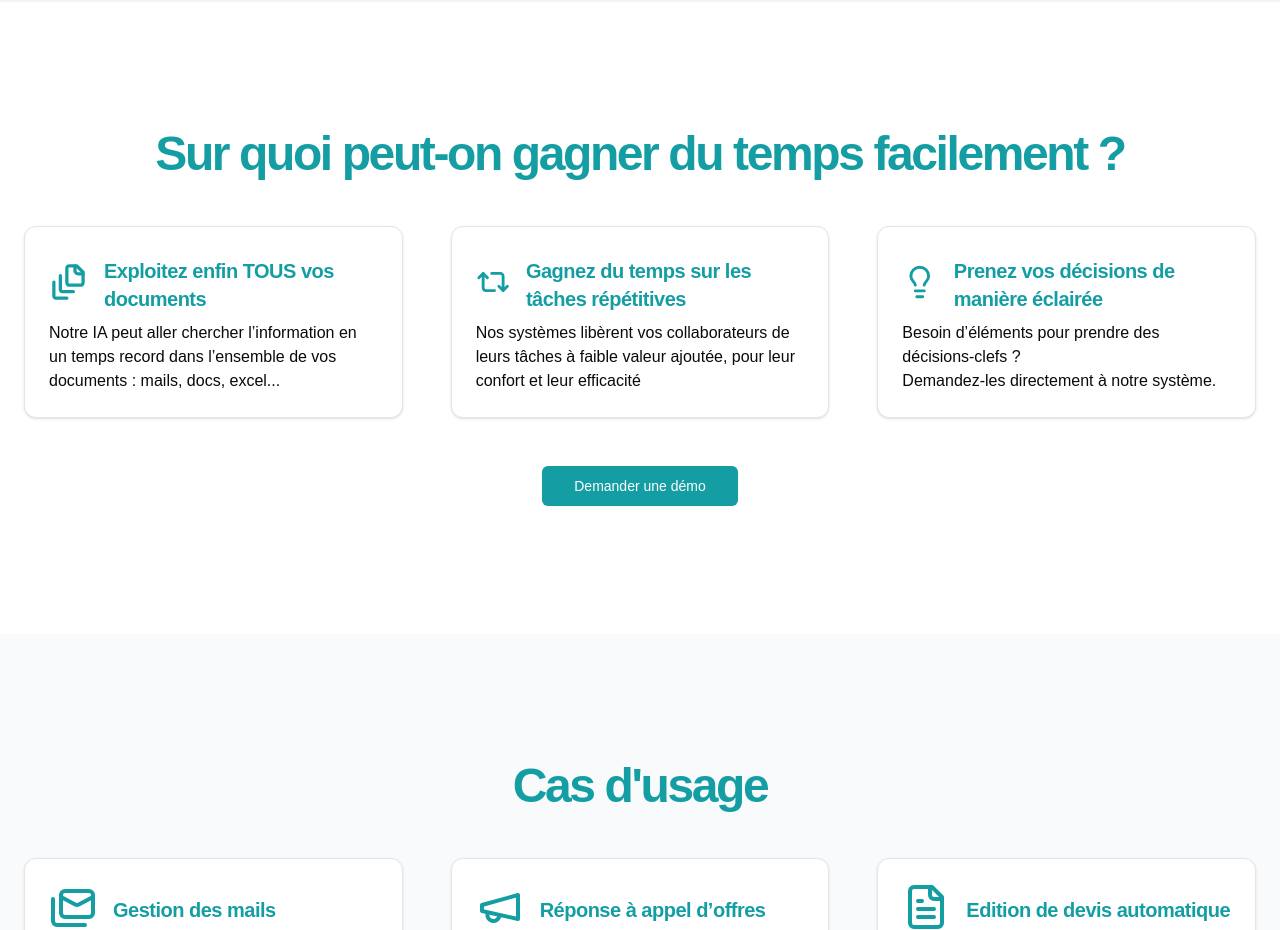
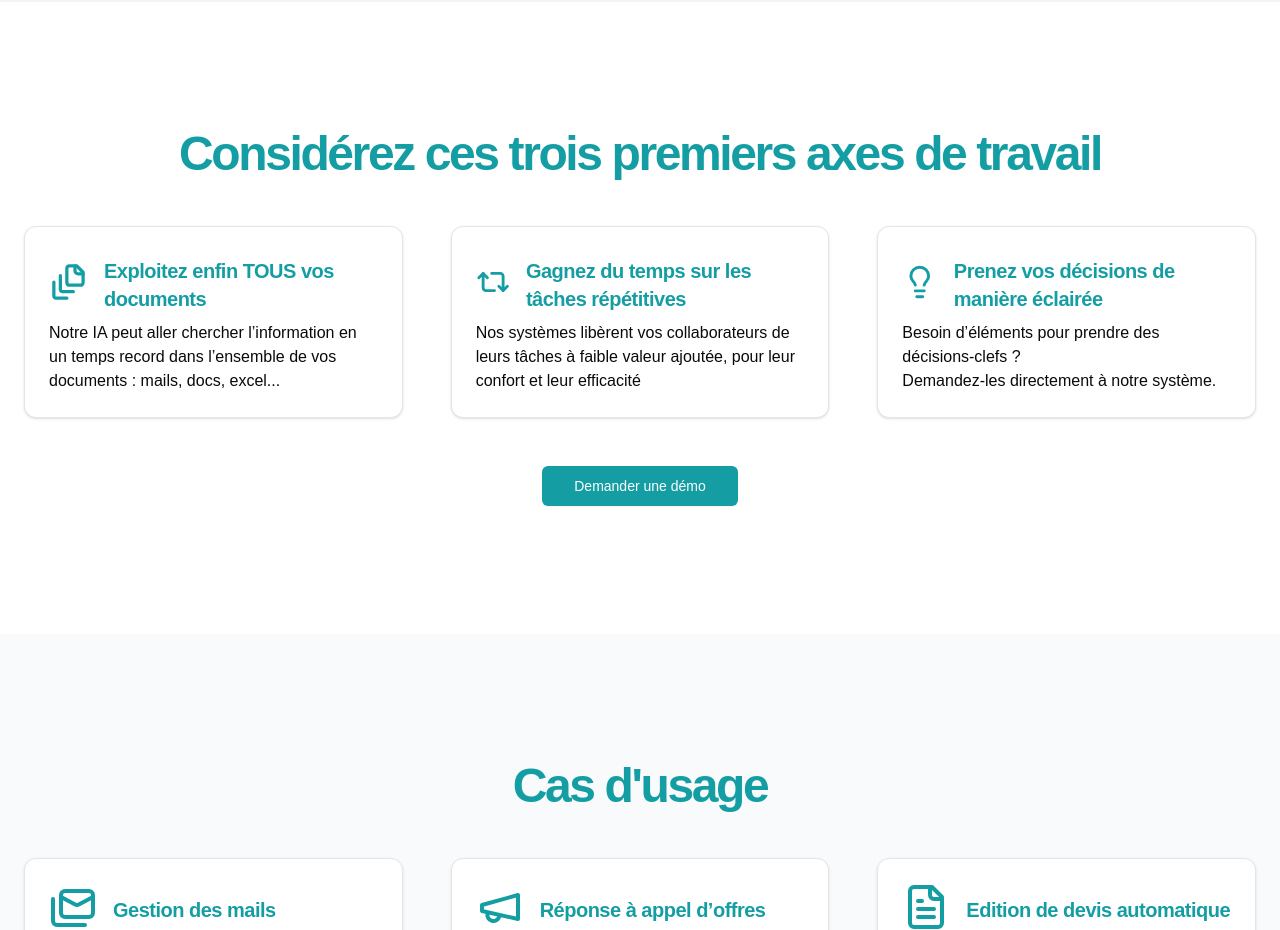
Before and after one commit to MaximeDde/autoscript-lp, a Next.js app: page / in a window 1280 px wide. Shown: the part 1220-2150 px from the top of the page. Built offline with nearby package versions, Linux system fonts and the light colour scheme.

Commit message:
Changement du titre de la LP

```diff
--- a/components/landing-page.tsx
+++ b/components/landing-page.tsx
@@ -151,7 +151,7 @@ export function LandingPage() {
               variants={fadeInUp}
               custom={0}
             >
-              Sur quoi peut-on gagner du temps facilement ?
+              Considérez ces trois premiers axes de travail
             </motion.h2>
             <div className="grid gap-6 lg:grid-cols-3 lg:gap-12">
               {/* Feature Cards */}
```
